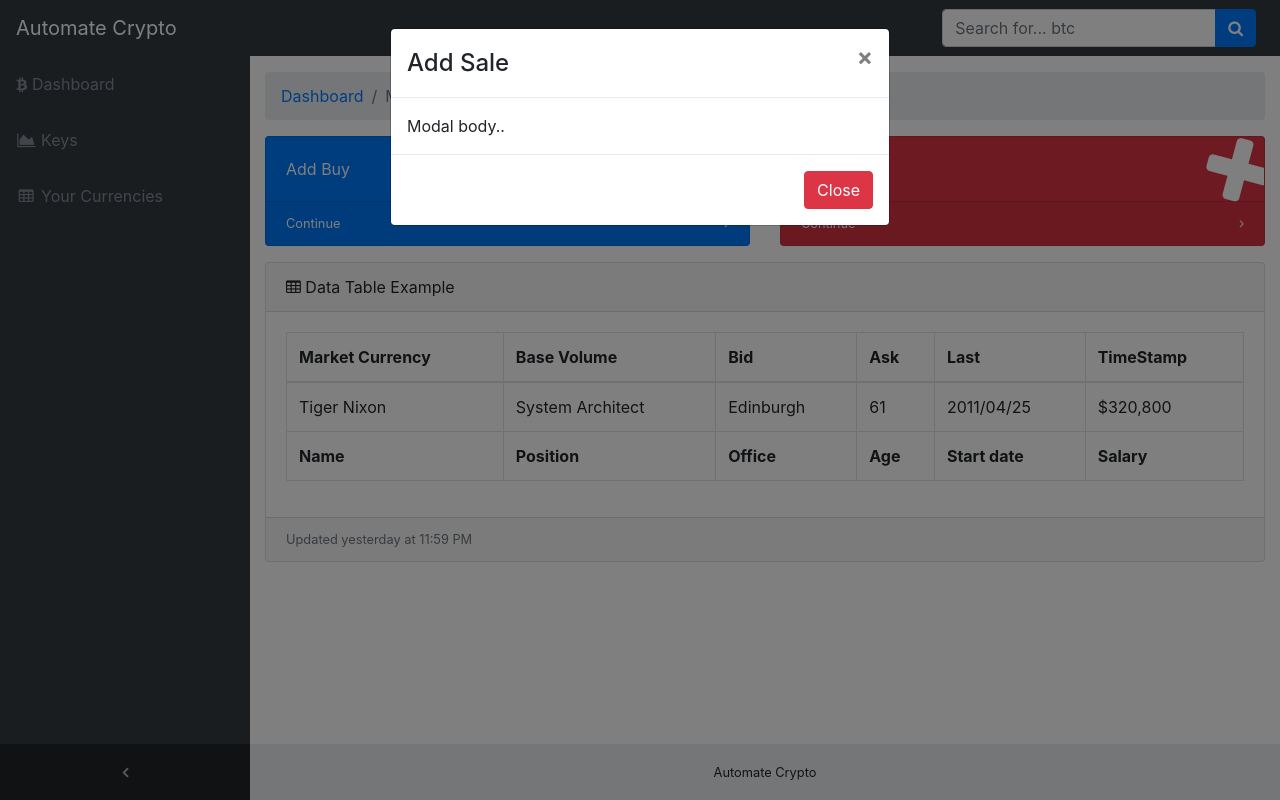
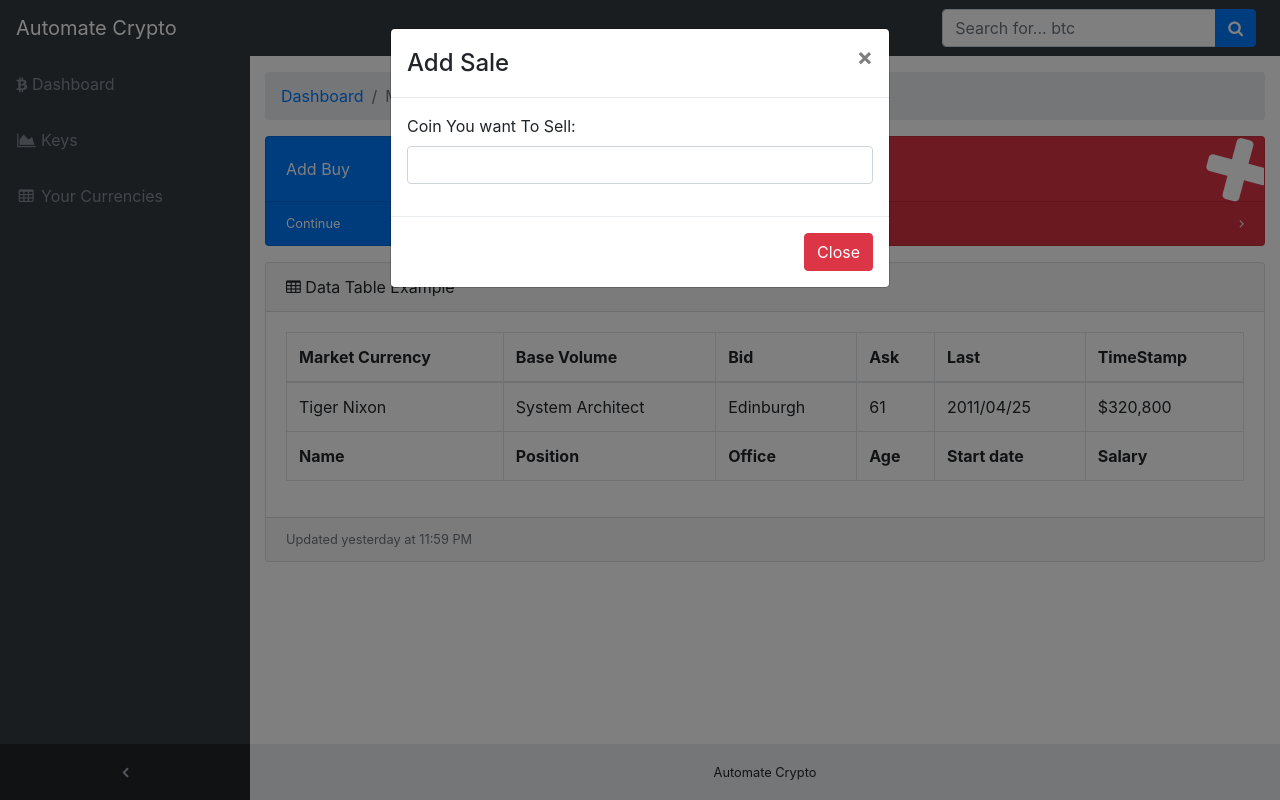
Before and after one commit to mikepierre/automate-crypto, a Flask app: page / in a window 1280 px wide, after a click on "Continue". Run offline with Flask 2, Linux system fonts and the light colour scheme; some libraries are stand-ins or nearby versions.

Commit message:
Added jQuery text manipulation

```diff
--- a/app/static/js/ajax.js
+++ b/app/static/js/ajax.js
@@ -1,7 +1,22 @@
 function getCoinData(){
 	$.get( "/get-currency?ico=rcn", function( data ) {
-	  console.log( data);
-	  console.log(data[0].Ask);
+	  //console.log( data);
+	  //console.log(data.result[0].Ask);
+	  $( document ).ready(function() {
+		  $("#ask").text(data.result[0].Ask);
+		  $("#baseVolume").text(data.result[0].BaseVolume);
+		  $("#bid").text(data.result[0].Bid);
+		  $("#created").text(data.result[0].Created);
+		  $("#high").text(data.result[0].High);
+		  $("#last").text(data.result[0].Last);
+		  $("#low").text(data.result[0].Low);
+		  $("#marketName").text(data.result[0].MarketName);
+		  $("#openBuyOrders").text(data.result[0].OpenBuyOrders);
+		  $("#openSellOrders").text(data.result[0].OpenSellOrders);
+		  $("#prevDate").text(data.result[0].PrevDay);
+		  $("#timeStamp").text(data.result[0].TimeStamp);
+		  $("#volume").text(data.result[0].Volume);
+	  });
 	});
 }
 
--- a/app/templates/trading_module/layout.html
+++ b/app/templates/trading_module/layout.html
@@ -282,7 +282,13 @@
 
       <!-- Modal body -->
       <div class="modal-body">
-        Modal body..
+
+<div class="form-group">
+  <label for="usr">Coin You want To Sell:</label>
+  <input type="text" class="form-control" id="coin-to-sell">
+</div>
+
+
       </div>
 
       <!-- Modal footer -->
@@ -306,7 +312,58 @@
 
       <!-- Modal body -->
       <div class="modal-body">
-        Modal body..
+        <div class="form-group">
+          <label for="ask">Ask:</label>
+          <p id="ask">.</p>
+        </div>
+        <div class="form-group">
+          <label for="baseVolume">Base Volume:</label>
+          <p id="baseVolume"></p>
+        </div>
+        <div class="form-group">
+          <label for="bid">Bid:</label>
+          <p id="bid"></p>
+        </div>
+        <div class="form-group">
+          <label for="created">Created:</label>
+          <p id="created"></p>
+        </div>
+        <div class="form-group">
+          <label for="high">High:</label>
+          <p id="high"></p>
+        </div>
+        <div class="form-group">
+          <label for="last">Last:</label>
+          <p id="last"></p>
+        </div>
+        <div class="form-group">
+          <label for="low">Low:</label>
+          <p id="low"></p>
+        </div>
+        <div class="form-group">
+          <label for="marketName">Market Name:</label>
+          <p id="marketName"></p>
+        </div>
+        <div class="form-group">
+          <label for="openBuyOrders">Open Buy Orders:</label>
+          <p id="openBuyOrders"></p>
+        </div>
+        <div class="form-group">
+          <label for="openSellOrders">Open Sell Orders:</label>
+          <p id="openSellOrders"></p>
+        </div>
+        <div class="form-group">
+          <label for="prevDate">Prev Day:</label>
+          <p id="prevDate"></p>
+        </div>
+        <div class="form-group">
+          <label for="timeStamp">Time Stamp:</label>
+          <p id="timeStamp"></p>
+        </div>
+        <div class="form-group">
+          <label for="volume">Volume:</label>
+          <p id="volume"></p>
+        </div>
       </div>
 
       <!-- Modal footer -->
```
